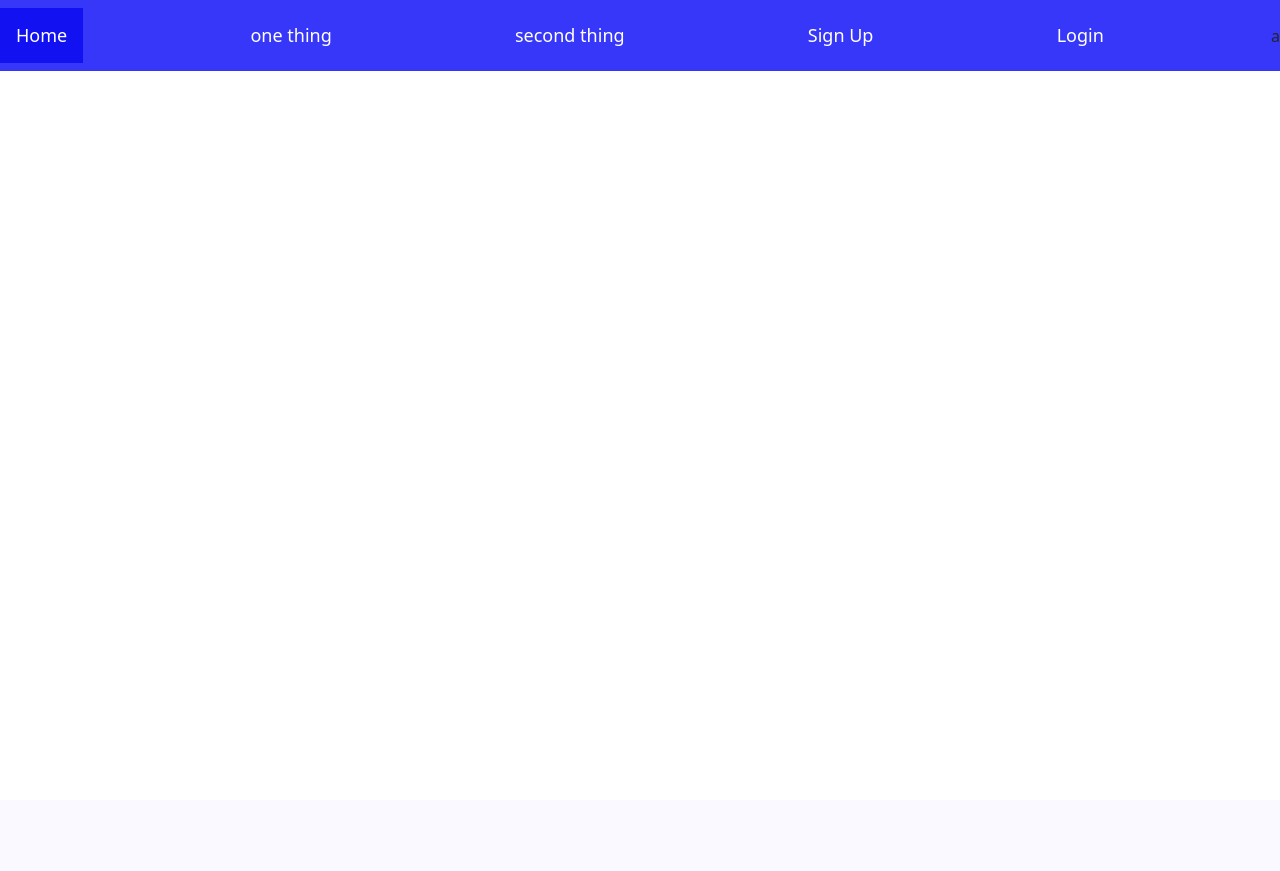
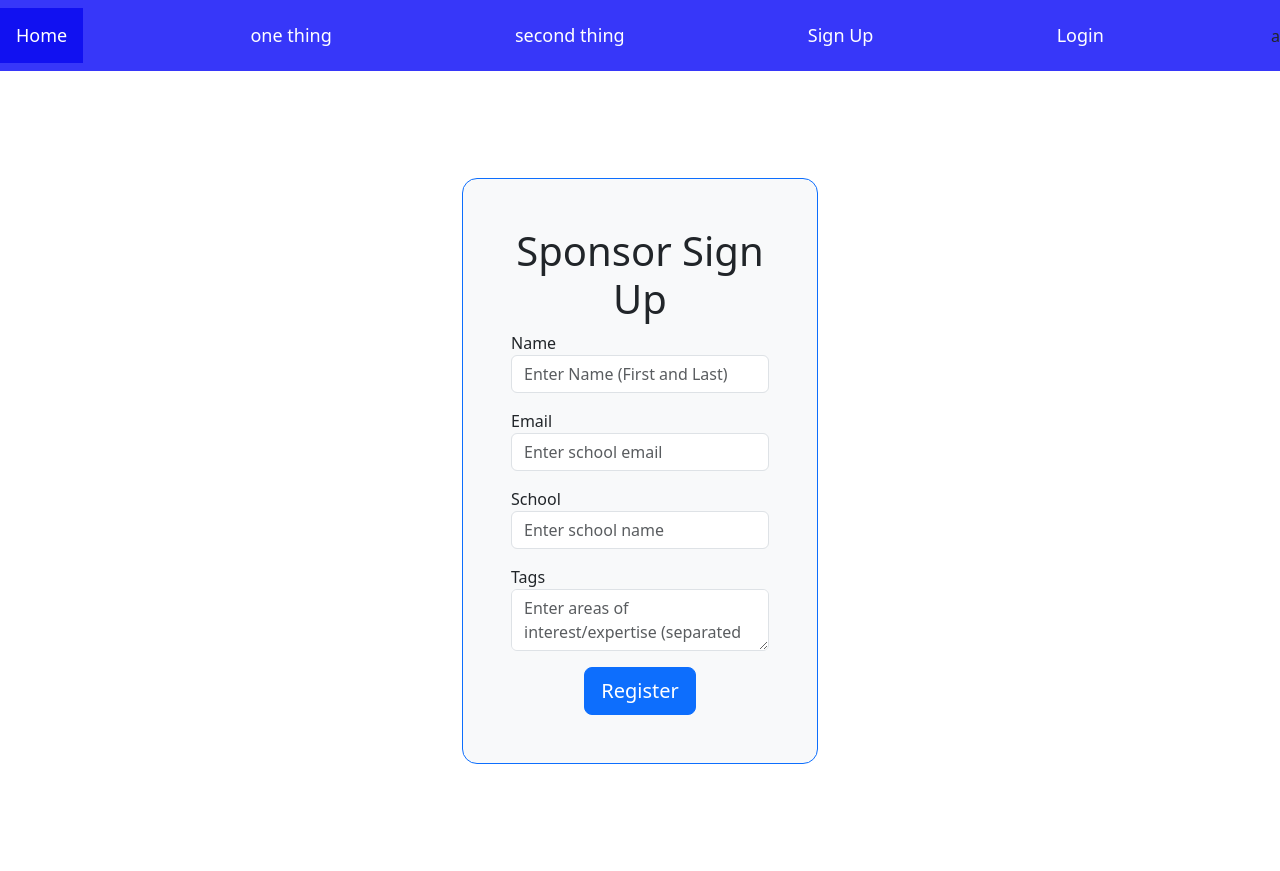
Before and after one commit to lukerhoads/schaumburg-lib-hackathon-2023, a Flask app: page /auth/sign-up/sponsor in a window 1280 px wide. Before the commit the page ends 71 px from the top, so only its background shows below. Run offline with Flask 3, Linux system fonts and the light colour scheme.

Commit message:
sponsor sign up page complete

```diff
--- a/authentication/templates/signup_sponsor.html
+++ b/authentication/templates/signup_sponsor.html
@@ -2,5 +2,38 @@
 {% extends "base.html" %}
 {% block title %}Sponsor Sign Up{% endblock %}
 {% block content %}
-
+<div class="jumbotron vertical-center">
+    <div class="container py-5 h-100">
+        <div class="row justify-content-center align-items-center h-100">
+            <div class="col-12 col-lg-9 col-xl-4">
+                <div class="card shadow-2-strong bg-light border-primary" style="border-radius: 15px;">
+                    <div class="card-body p-4 p-md-5">
+                        <form>
+                            <h1 class="text-center">Sponsor Sign Up</h1>
+                            <div class="form-group mb-3">
+                                <label for="sponsor-name">Name</label>
+                                <input type="text" class="form-control" placeholder="Enter Name (First and Last)" name="sponsor-name" id="sponsor-name" required>
+                            </div>
+                            <div class="form-group mb-3">
+                                <label for="student-email">Email</label>
+                                <input type="sponsor-email" class="form-control" placeholder="Enter school email" name="sponsor-email" id="sponsor-email" required>
+                            </div>
+                            <div class="form-group mb-3">
+                                <label for="school">School</label>
+                                <input type="text" class="form-control" placeholder="Enter school name" name="school" id="school" required>
+                            </div>
+                            <div class="form-group mb-3">
+                                <label for="sponsor-tags">Tags</label>
+                                <textarea type="text" class="form-control" placeholder="Enter areas of interest/expertise (separated by commas)" name="sponsor-tags" id="sponsor-tags" required></textarea>
+                            </div>
+                            <div class="text-center">
+                                <button type="submit" class="btn btn-primary btn-lg">Register</button>
+                            </div>
+                        </form>
+                    </div>
+                </div>
+            </div>
+        </div>
+    </div>
+</div>
 {% endblock %}
```
Also changed, not shown: authentication/templates/signup_student.html (+4 -3 lines).
